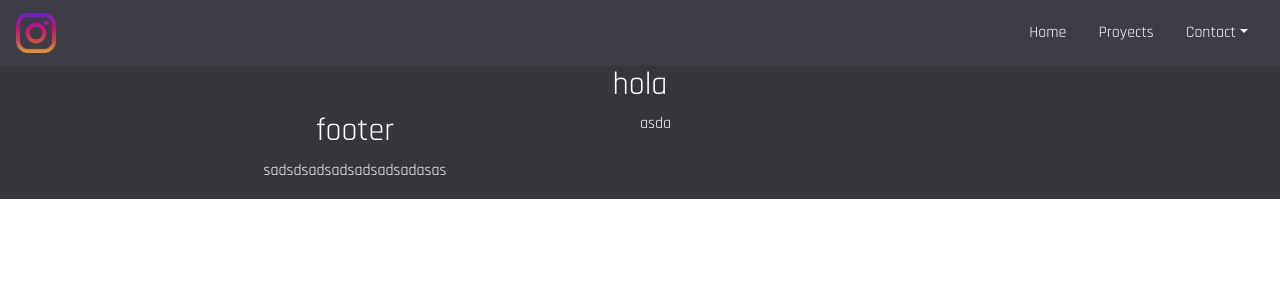
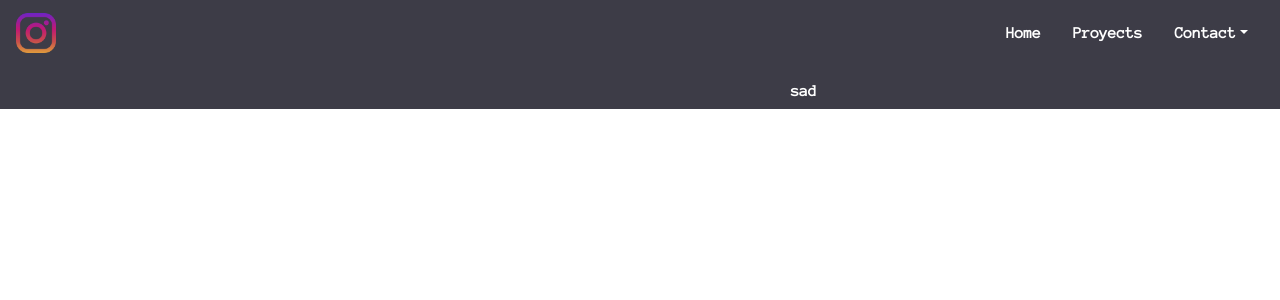
Before and after one commit to EzequielMonforte/vue-PersonalPage, a Vue app: page /#/ in a window 1280 px wide. Shown: the top 300 px of the page. Built offline with nearby package versions, Linux system fonts and the light colour scheme.

Commit message:
partial-styles changes

```diff
--- a/public/index.html
+++ b/public/index.html
@@ -8,7 +8,8 @@
     <meta http-equiv="X-UA-Compatible" content="IE=edge">
     <meta name="viewport" content="width=device-width,initial-scale=1.0">
     <link rel="icon" href="<%= BASE_URL %>favicon.ico">
-    <link href="https://fonts.googleapis.com/css?family=Rajdhani" rel="stylesheet">
+    <link href="https://fonts.googleapis.com/css?family=Anonymous+Pro|Ubuntu" rel="stylesheet">
+    <link href="https://fonts.googleapis.com/css?family=Anonymous+Pro" rel="stylesheet">
     <title>personal-web</title>
 
   </head>
--- a/src/App.vue
+++ b/src/App.vue
@@ -1,9 +1,8 @@
 <template>
   <div id="app">
     <nav-bar/>
-    <transition name="fade">
     <router-view></router-view>
-    </transition>
+
     <m-footer/>
   </div>
 
--- a/src/components/Footer.vue
+++ b/src/components/Footer.vue
@@ -1,11 +1,12 @@
 <template>
-    <footer class="container">
-        <div class="row">
-            <div class="col-6">
-            <h2>footer</h2>
-            <p>sadsdsadsadsadsadsadasas</p>
+    <footer id="footer" class="container-fluid pt-3">
+        <div class="row offset-3 ">
+            <div class="col-4">
+            <h6>{{this.$store.state.userdata.fullname}}</h6>
             </div>
-            <div>asda</div>
+            <div  class="col-4">
+            <h6>sad</h6>
+            </div>
         </div>
     </footer>
 </template>
--- a/src/components/ProyectoItem.vue
+++ b/src/components/ProyectoItem.vue
@@ -1,9 +1,9 @@
 <template>
-    <div id="card" class="card mb-2 mt-2">
+    <div id="card" class="card mb-2 mt-2 p-3">
         <a :href="proyecto.html_url" target="_blank">
-        <img class="card-img-top p-2" :src='imagen'/>
+        <img class="card-img-top px-1" :src='imagen'/>
         <h3 class="card-title mb-3 p-1">{{proyecto.name}}</h3>
-        <h6 class="card-subtitle p-2">{{proyecto.description}}</h6>
+        <p class="card-subtitle p-2">{{proyecto.description}}</p>
         </a>
     </div>
 </template>
@@ -26,7 +26,7 @@ export default {
 @media(min-width: 576px) {
     .card{
         min-width: 20%;
-        max-width: 25%;
+        max-width: 20%;
     }
 
 }
--- a/src/components/Proyectos.vue
+++ b/src/components/Proyectos.vue
@@ -17,7 +17,7 @@ export default {
     return{
       total:0,
       proyects:[],
-      userdata: this.$store.state.userdata
+      userdata: this.$store.state.userdata,
     }
   },
   computed:{
@@ -28,11 +28,14 @@ export default {
 
   methods:{
     GetGitProyects: function(){
-      GitService(this.userdata['github']).then(res=>
-        this.proyects= res)
+      GitService(this.userdata['github']).then(res=>{
+        this.proyects= res;
+        this.$emit('proyectscharged')
+        })
         }
   },
   created: function(){
+
     this.GetGitProyects()
   }
 
--- a/src/styles.scss
+++ b/src/styles.scss
@@ -3,6 +3,9 @@ $color1: #3D3C47;
 $color2: #35373B;
 $color3: #4F5F69;
 $color4: #b6f7c1;
+$fuentetitulos: Ubuntu;
+$fuentecuerpo: Anonymous Pro;
+
 
 a{
     color: white !important;
@@ -12,8 +15,14 @@ a:hover{
     text-decoration-line: underline;
     text-decoration-color: $color4 !important
 }
+
 b-card-body{
     color: white !important
+}
+
+h1,h2,h3,h4,h5,h6{
+    font-family: $fuentecuerpo !important;
+    font-weight: bold !important
 }
 
 #app {
@@ -21,11 +30,15 @@ b-card-body{
     color: white !important;
     text-align: center;
     background-color: $color2 !important;
-    font-family: Rajdhani;
+    font-family: Ubuntu;
+
+
   }
 
 #navbar{
     background-color: $color1;
+    font-family: $fuentecuerpo !important ;
+    font-weight: bold;
     .menulink{
         color: black !important
     }
@@ -38,8 +51,12 @@ b-card-body{
 
 
 }
-.test{
-    background-color: red
+
+#footer{
+    background-color: $color1;
+    text-align: center;
+    word-wrap: break-word;
+    margin: 0 auto
 }
 
 
@@ -51,6 +68,7 @@ b-card-body{
 .fade-enter-active, .fade-leave-active {
     transition: opacity 0.5s;
 
+
   }
   .fade-enter, .fade-leave-to /* .fade-leave-active below version 2.1.8 */ {
     opacity: 0;
--- a/src/views/index.vue
+++ b/src/views/index.vue
@@ -1,7 +1,5 @@
 <template>
-<transition name="fade">
-<h2>hola</h2>
-</transition>
+
 </template>
 
 <script>
--- a/src/views/proyects.vue
+++ b/src/views/proyects.vue
@@ -1,12 +1,10 @@
 <template>
-
-<proyecto  v-show="cargado"/>
-
-
+  <proyecto v-show="ischarged" v-on:proyectscharged="showproyects"/>
 </template>
 
 <script>
 import Proyecto from '../components/Proyectos.vue'
+
 
 export default {
   components:{
@@ -14,11 +12,20 @@ export default {
   },
   data(){
     return{
-      cargado: false,
+      ischarged: false,
+      test:false
     }
   },
-  beforeMount: function() {
-    this.cargado=true;
+  methods: {
+
+    showproyects(){
+      this.ischarged=true
+
+
+    }
+  },
+  destroyed(){
+    this.ischarged=false
   }
 }
 
```
